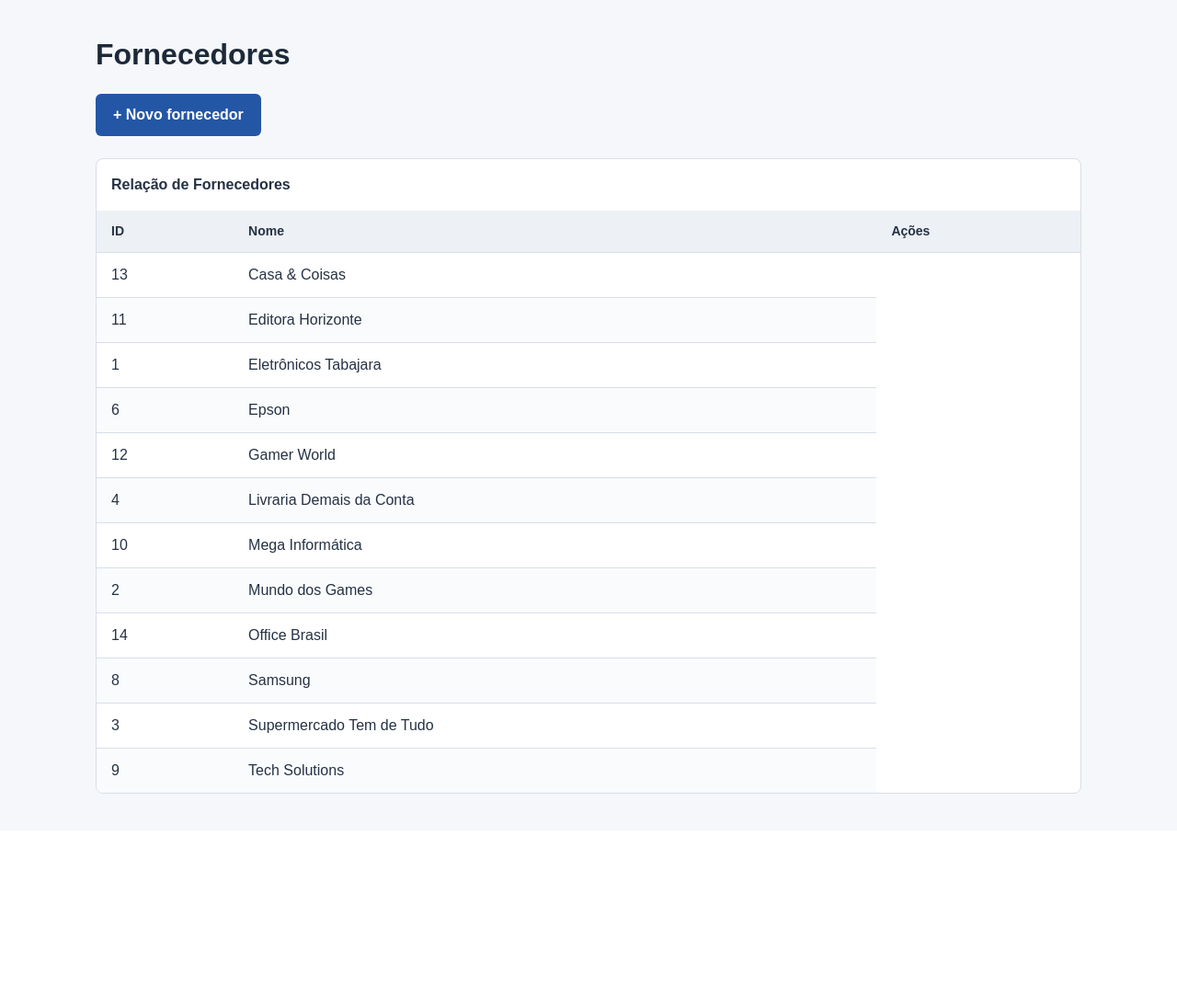
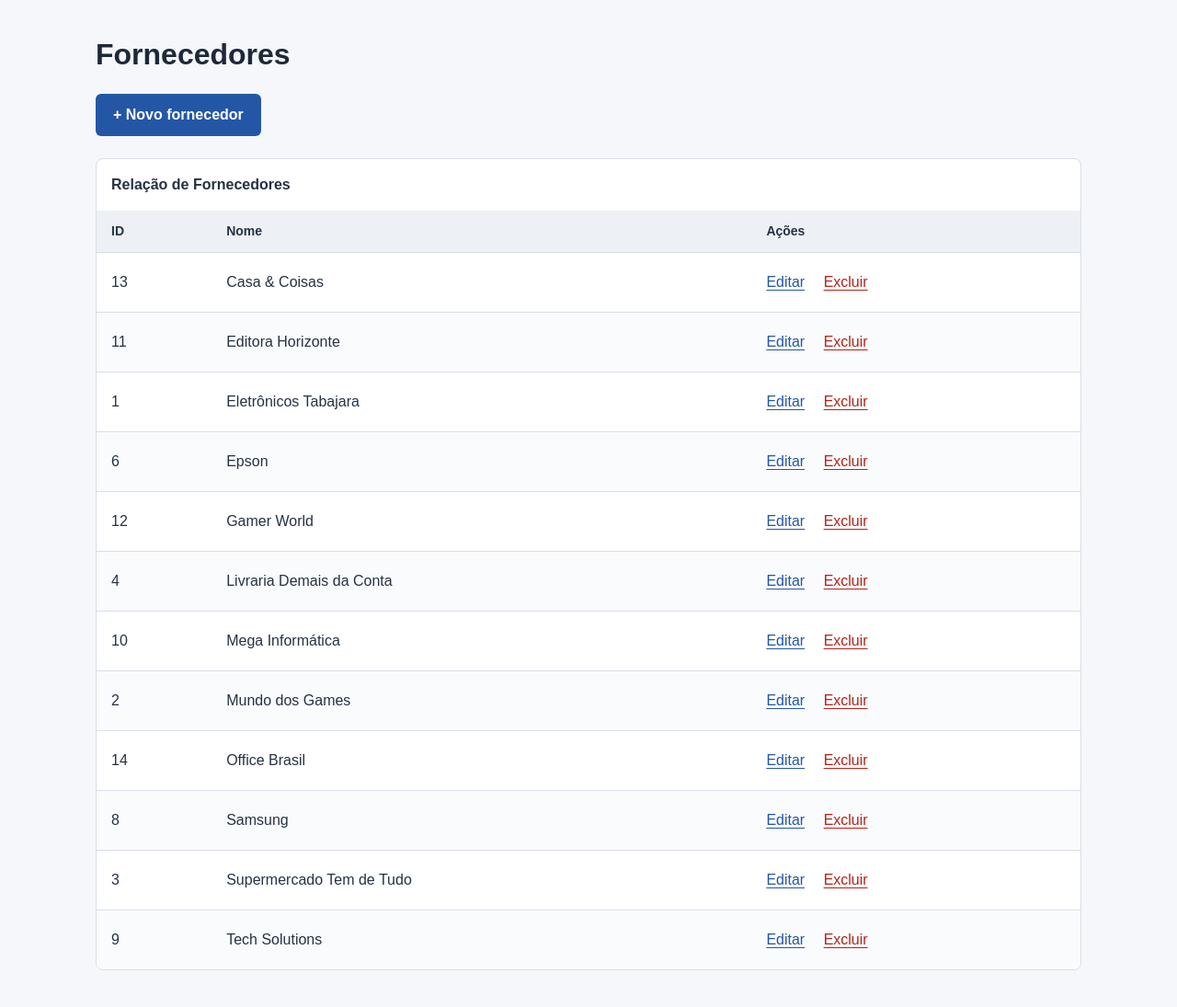
Before and after one commit to anderlime92/flybynight-site_anderson, a PHP site: page /fornecedores/listar.php in a window 1280 px wide. Shown: the part 85-1180 px from the top of the page at 92% size. Before the commit the page ends 948 px from the top, so only its background shows below. Run offline with PHP 8.4, Linux system fonts and the light colour scheme; data comes from the database, SQL or seed files in the repository.

Commit message:
cria link dinâmico para editar fornecedor

```diff
--- a/fornecedores/listar.php
+++ b/fornecedores/listar.php
@@ -45,6 +45,12 @@ $fornecedores = buscarFornecedores($conexao);
                     <tr>
                         <td> <?= $fornecedor["id"]  ?></td>
                         <td> <?= $fornecedor["nome"]  ?></td>
+                        <td>
+                            <!-- Link dinâmico:
+                             Além de definir a página a ser aberta/navegada (no caso, editar.php), também é necessário "informar" à página com qual registro ela irá trabalhar. Por isso, criamos um parâmetro (?id) e aplicamos à ele o valor dinâmico (id do fornecedor.) -->
+                            <a href="editar.php?id=<?= $fornecedor["id"] ?>">Editar</a>
+                            <a href="excluir.php" class="excluir">Excluir</a>
+                        </td>
                     </tr>
                 <?php endforeach; ?>
                     <!-- Aqui serão geradas as linhas com os dados e as ações Editar e Excluir de cada registro. -->
```
